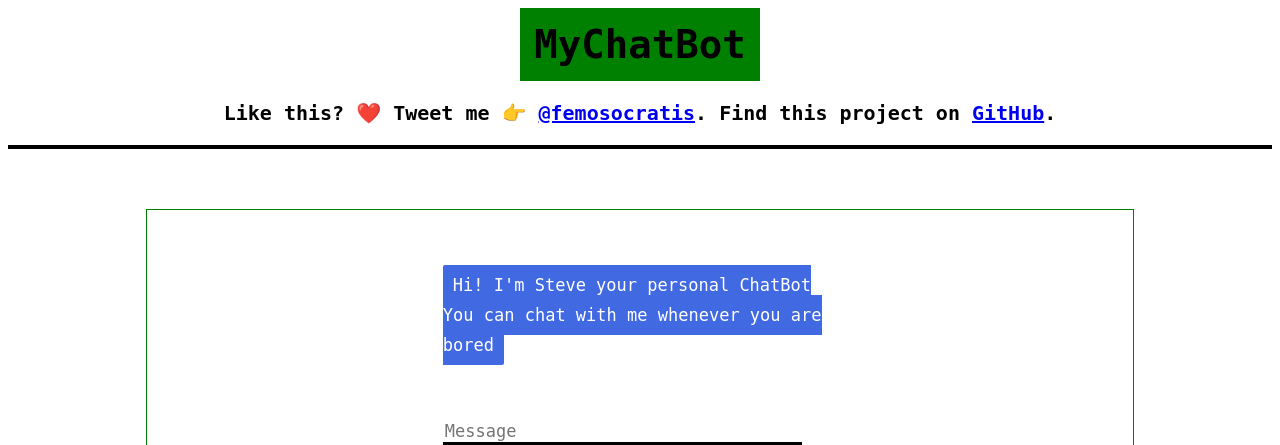
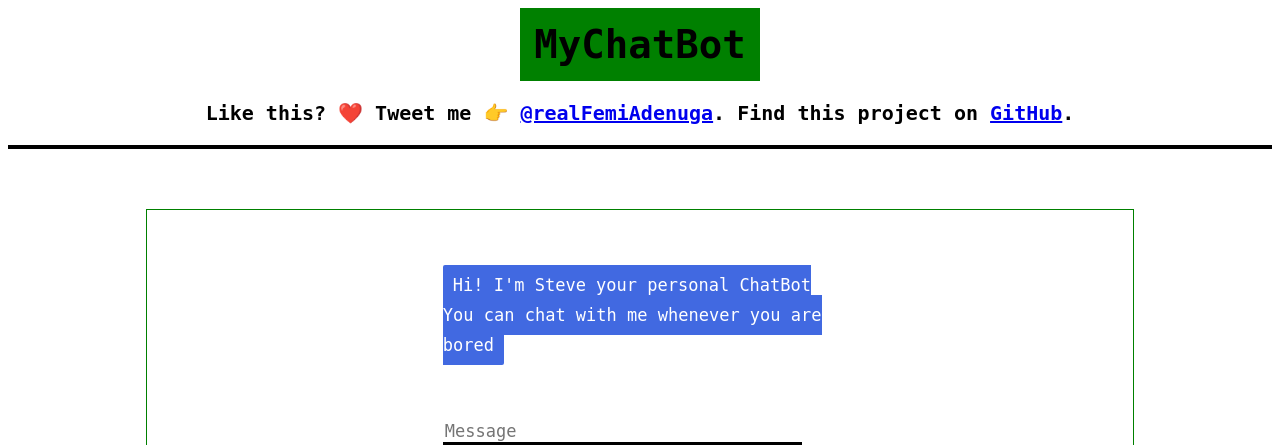
Before and after one commit to phemmylintry/chatbot, a Flask app: page / in a window 1280 px wide. Shown: the top 445 px of the page. Run offline with Flask 2, Linux system fonts and the light colour scheme; some libraries are stand-ins or nearby versions.

Commit message:
Update index.html

```diff
--- a/templates/index.html
+++ b/templates/index.html
@@ -104,7 +104,7 @@
     <h3>
         <p>
             Like this? ❤️ Tweet me 👉
-            <a href="https://twitter.com/femosocratis">@femosocratis</a>. Find this project on
+            <a href="https://twitter.com/realfemiadenuga">@realFemiAdenuga</a>. Find this project on
             <a href="https://github.com/phemmylintry/chatbot">GitHub</a>.
         </p>
     </h3>
```
